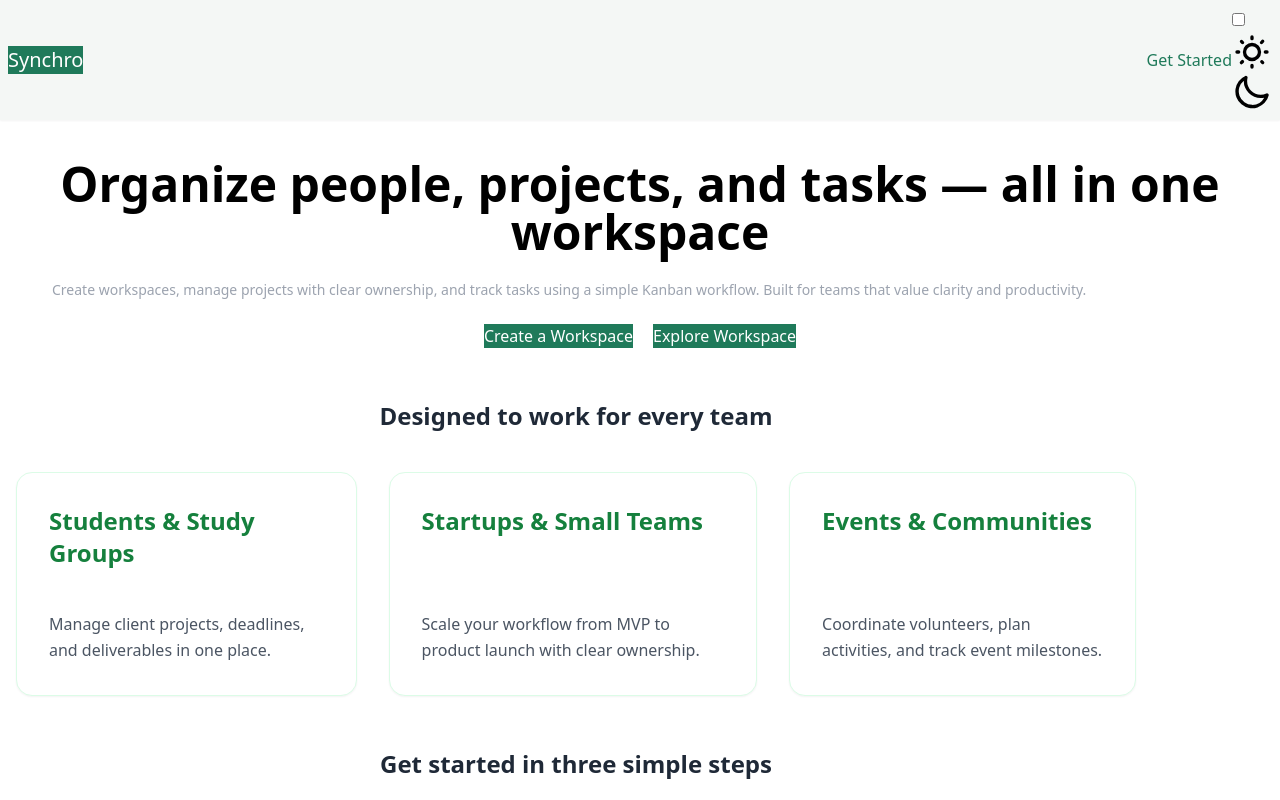
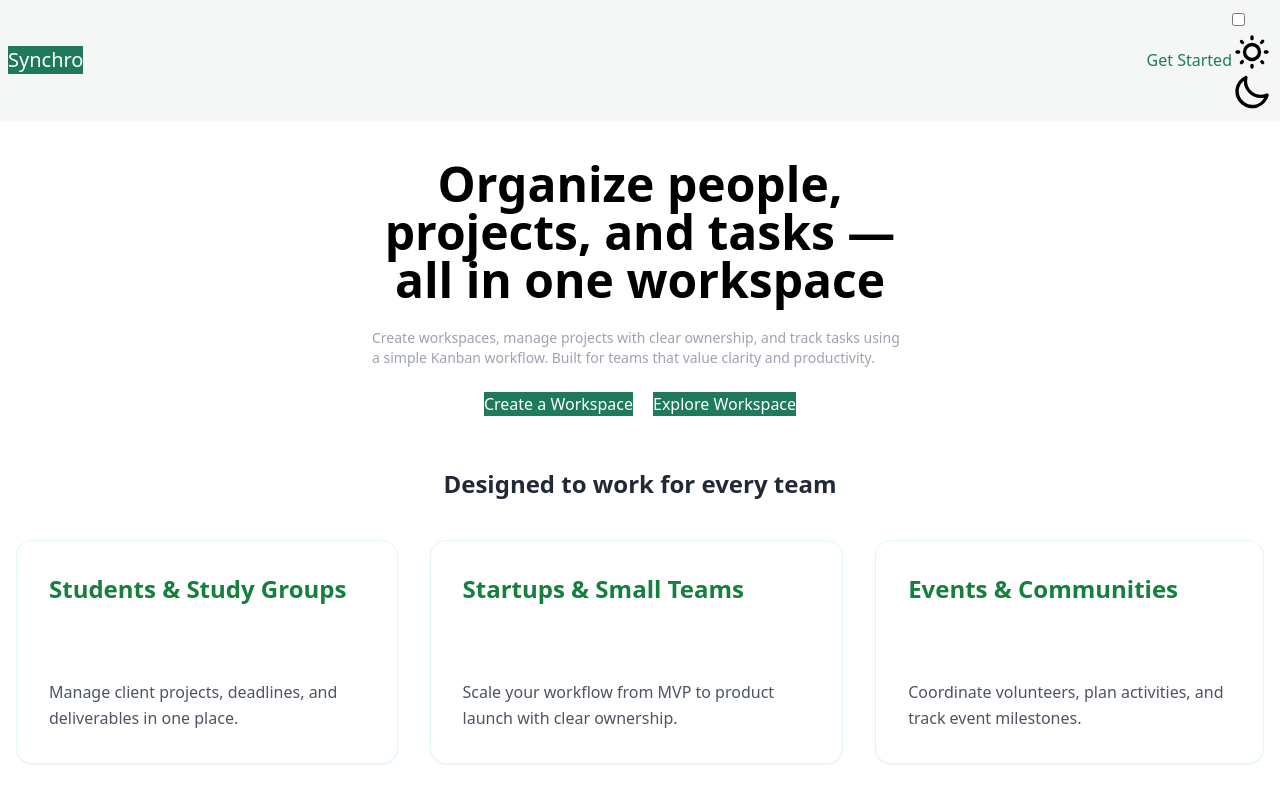
Before and after one commit to Dnshivani/Synchro, a React (Vite) app in the folder Frontend/: page / in a window 1280 px wide. Shown: the top 800 px of the page. Built offline with nearby package versions, Linux system fonts and the light colour scheme.

Commit message:
structuring

```diff
--- a/Frontend/src/Components/Landing/HeroSection.jsx
+++ b/Frontend/src/Components/Landing/HeroSection.jsx
@@ -2,7 +2,7 @@ import React from 'react'
 
 export default function HeroSection() {
     return (
-        <div className='p-10 space-y-3'>
+        <div className='p-10 space-y-3  w-1/2'>
             <h2 className='text-5xl font-bold  text-center  '> Organize people, projects, and tasks — all in one workspace</h2>
             <p className='text-sm text-gray-400 font-medium p-3'>Create workspaces, manage projects with clear ownership, and track tasks using a simple Kanban workflow. Built for teams that value clarity and productivity.</p>
             <div className='flex  items-center justify-center flex-row gap-5'>
--- a/Frontend/src/Components/Landing/HowItworks.jsx
+++ b/Frontend/src/Components/Landing/HowItworks.jsx
@@ -44,7 +44,7 @@ export default function HowItworks() {
 
     return (
 
-        <div className=' max-w-6xl justify-items-center '>
+        <div className='  justify-items-center '>
 
 
             <h2 className="text-2xl font-bold text-gray-800  text-center mt-3">
--- a/Frontend/src/Components/Landing/Landing.jsx
+++ b/Frontend/src/Components/Landing/Landing.jsx
@@ -9,7 +9,9 @@ export default function Landing() {
         <div >
             {/* <h1 className='text-center'>Daisy working</h1> */}
             <NavBar />
-            <HeroSection />
+            <div className=' flex justify-center'>
+                <HeroSection />
+            </div>
             <HowItworks />
             {/* <Footer /> */}
         </div>
```
